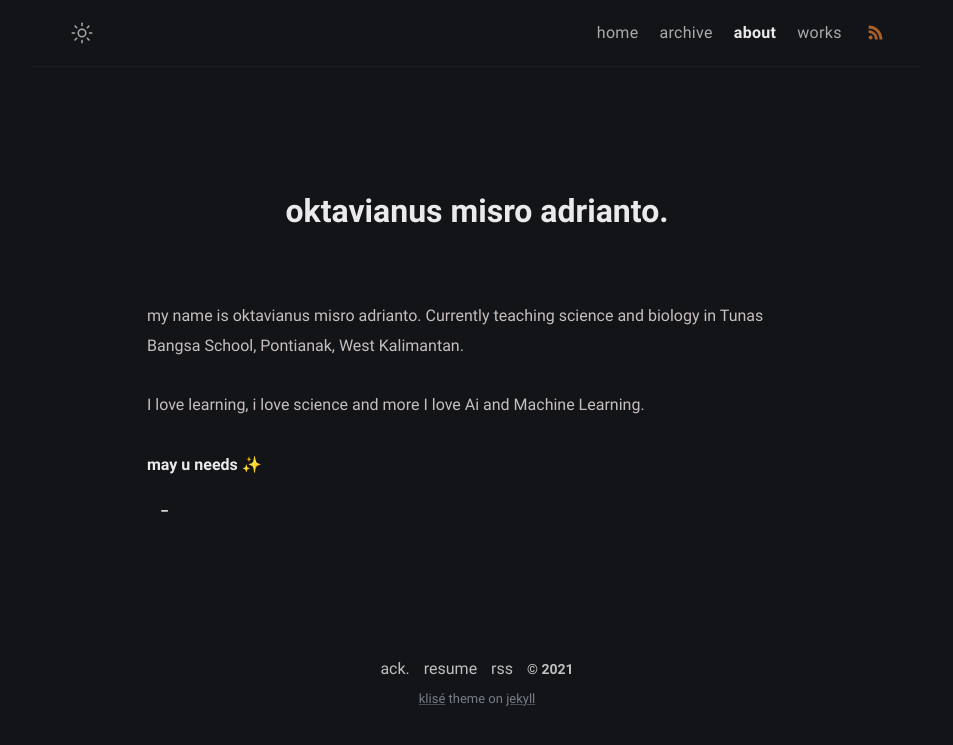
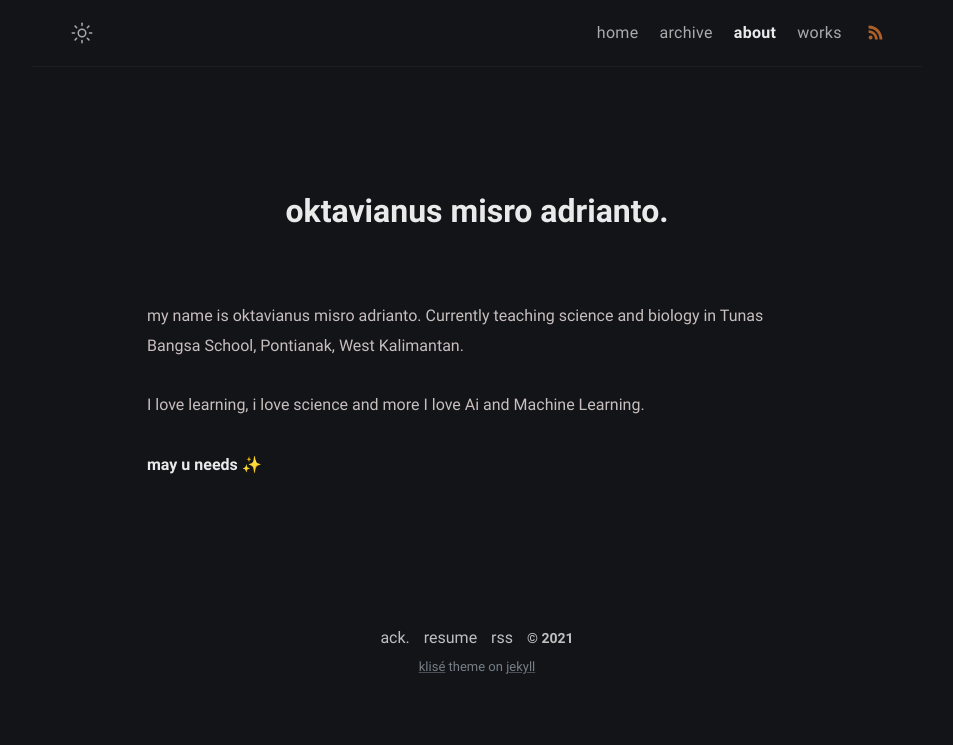
Before and after one commit to curioussmind/curioussmind.github.io, a Jekyll site: the page built from about.md, in a window 1280 px wide. Shown: the top 745 px of the page, without its empty margins (163-1116 px from the left). Built offline with Jekyll 4.4.1, drawn with Linux system fonts in a browser that asks for light colours.

Commit message:
updated about

```diff
--- a/about.md
+++ b/about.md
@@ -10,5 +10,3 @@ my name is oktavianus misro adrianto. Currently teaching science and biology in
 I love learning, i love science and more I love Ai and Machine Learning.
 
 **may u needs ✨**
-
-- {{ oktavianusmisro.a@gmail.com }}
```
